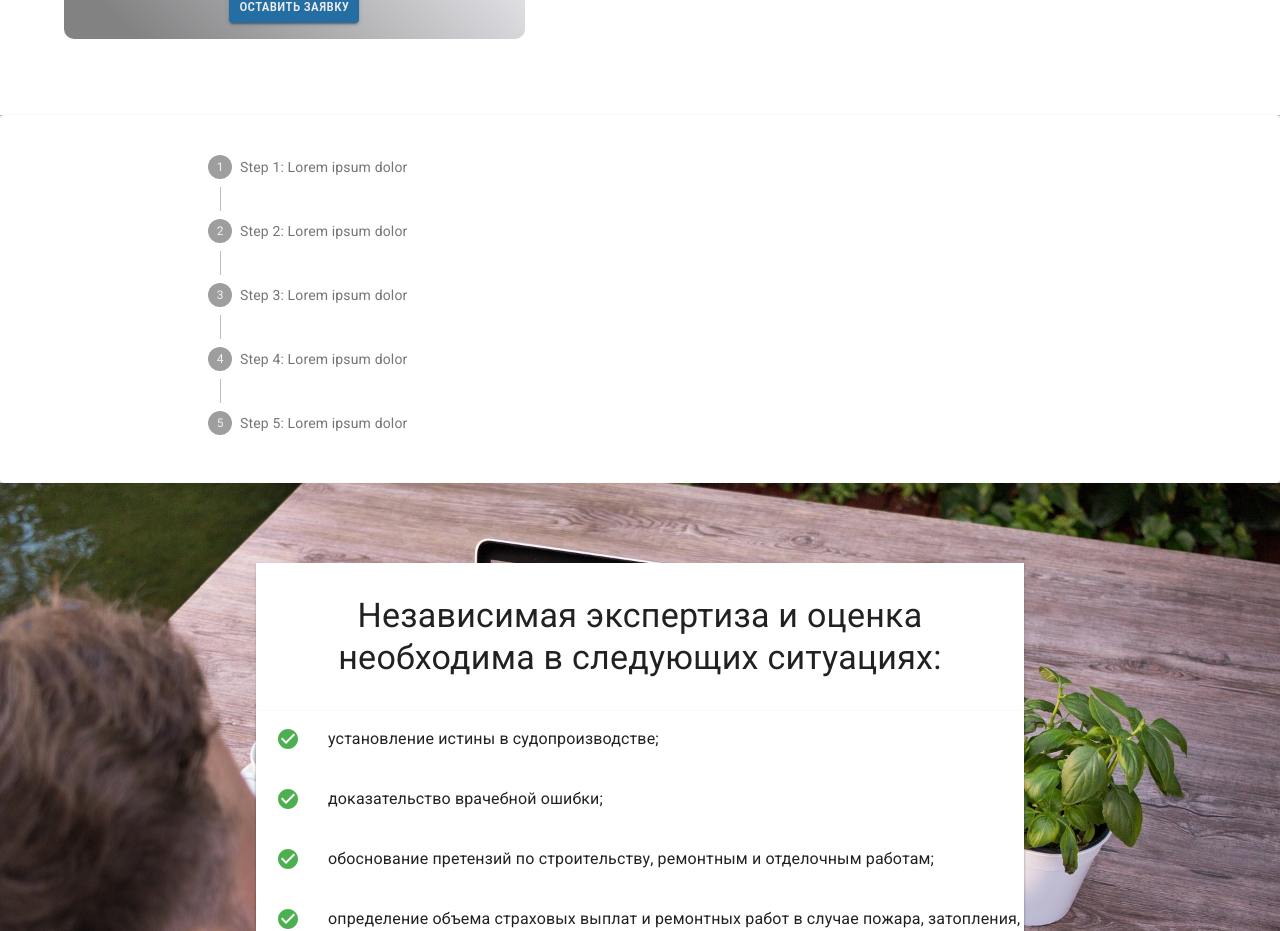
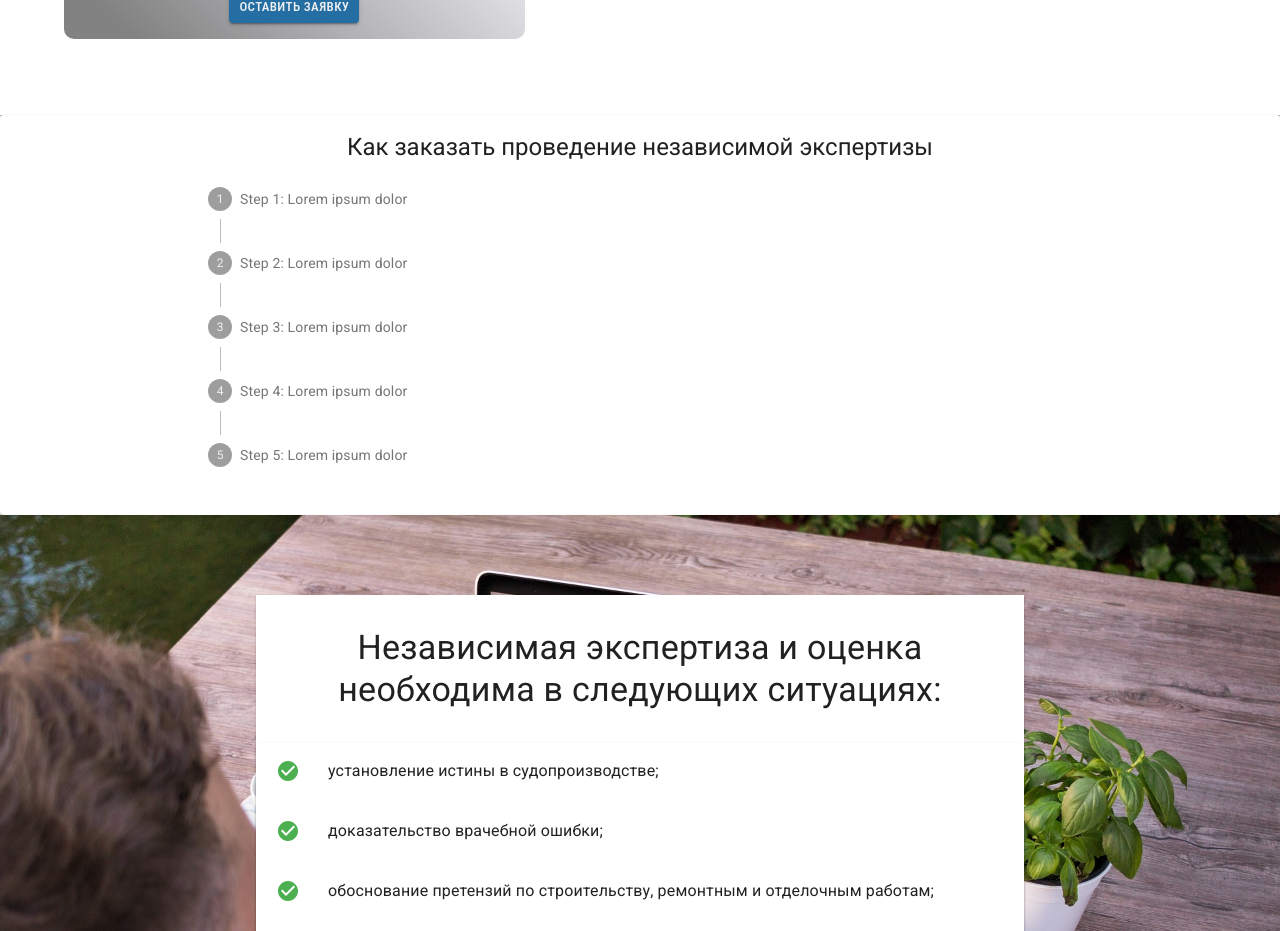
Before and after one commit to avramenkomy/altika-frontend, a React (Create React App) app: page / in a window 1280 px wide. Shown: the part 4660-5591 px from the top of the page. Built offline with nearby package versions, Linux system fonts and the light colour scheme.

Commit message:
WIP: add title for component

```diff
--- a/src/components/stepByWork/StepByWork.js
+++ b/src/components/stepByWork/StepByWork.js
@@ -17,6 +17,9 @@ const useStyles = makeStyles((theme) => ({
   },
   resetContainer: {
     padding: theme.spacing(3),
+  },
+  title: {
+    textAlign: 'center'
   },
 }));
 
@@ -85,6 +88,9 @@ function StepByWork() {
 
       <Paper className={classes.root}>
         <Container maxWidth={"md"}>
+        <Typography variant="h5" className={classes.title}>
+          Как заказать проведение независимой экспертизы
+        </Typography>
         <Stepper activeStep={activeStep} orientation="vertical">
           {steps.map((label, index) => (
             <Step key={label}>
```
